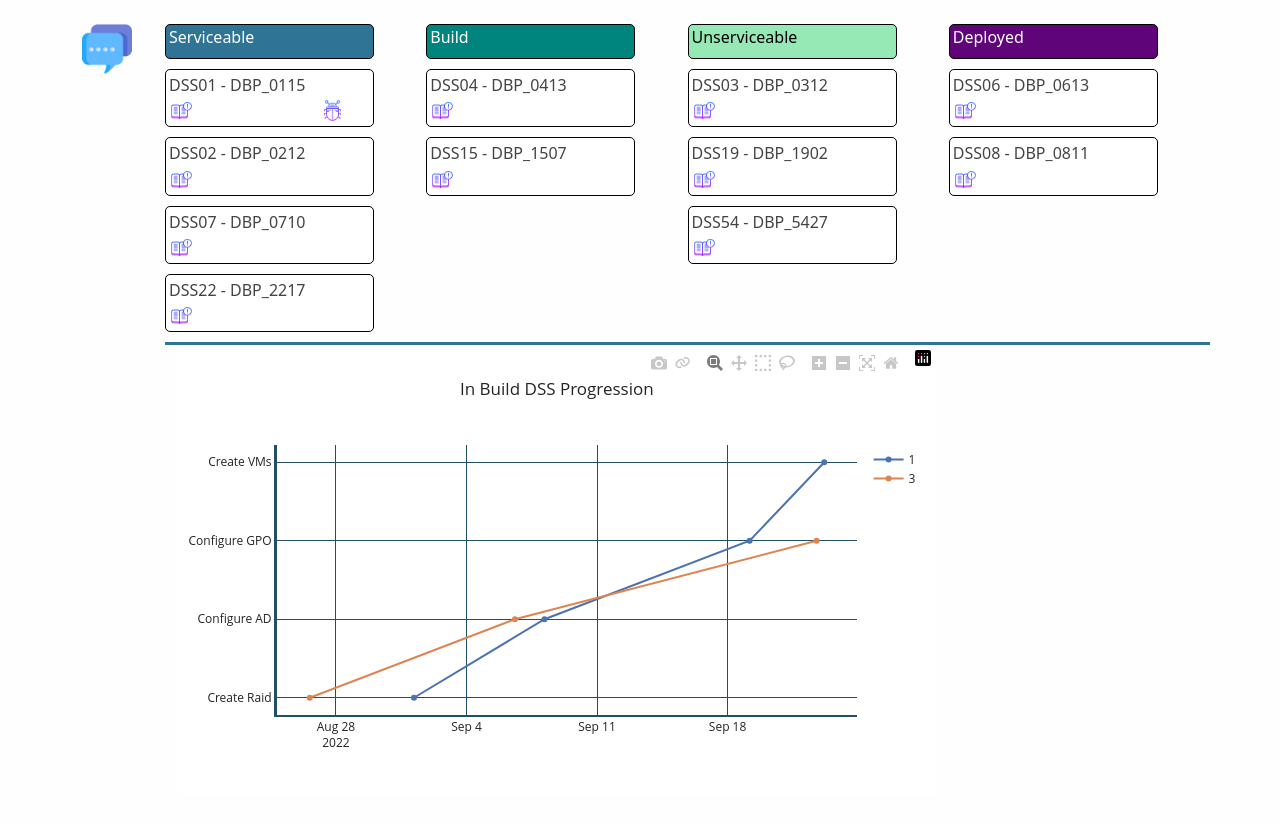
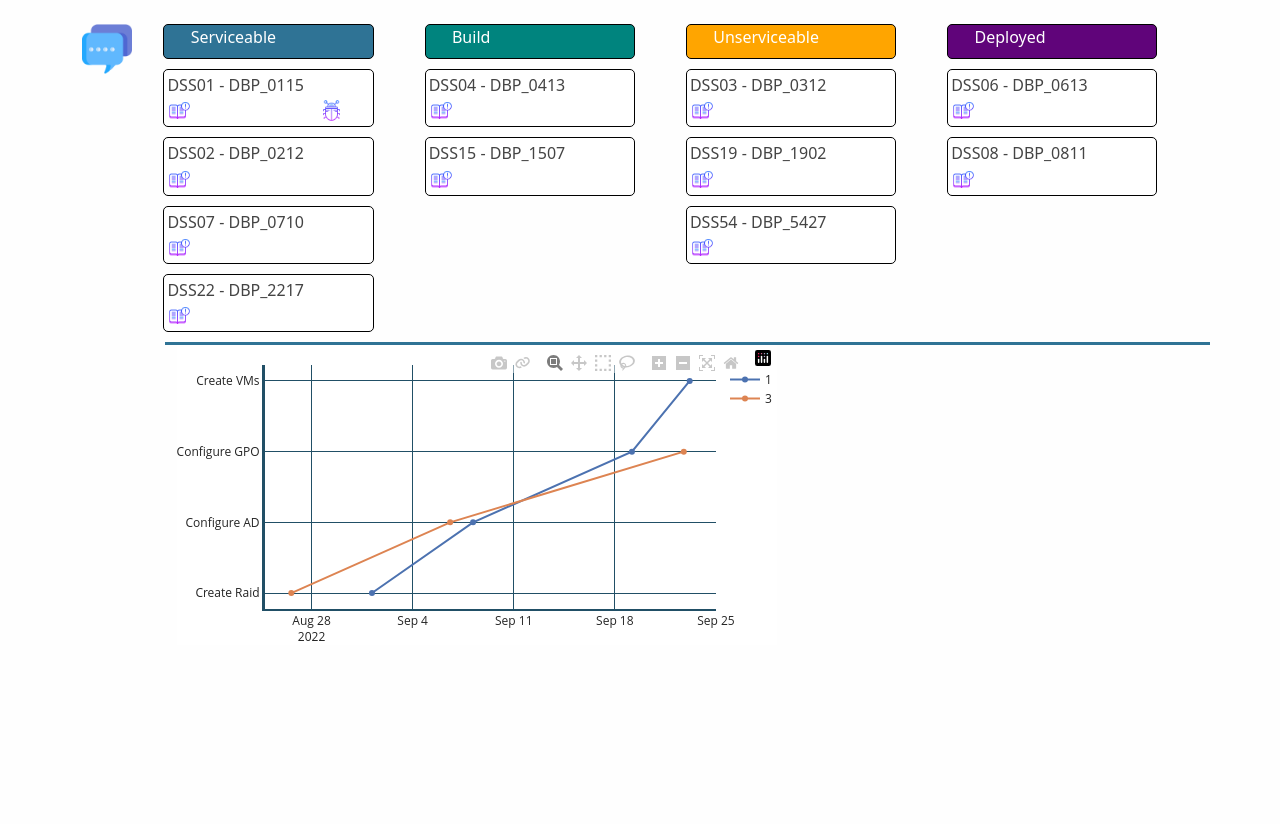
Before and after one commit to DaveM86/Status_Dashboard, a Django app: page / in a window 1280 px wide. Shown: the part 56-880 px from the top of the page. Run offline with Django 3.2, Linux system fonts and the light colour scheme; a user stored in the database is signed in; data comes from the database, SQL or seed files in the repository; both versions use the stored data as it was after the commit; parts of the project's set-up code (start-up, migrations or seed data) failed here and were passed over; some libraries are stand-ins or nearby versions.

Commit message:
Update Home Layout

```diff
--- a/board/static/board/main.css
+++ b/board/static/board/main.css
@@ -172,9 +172,10 @@ img.icon {
 }
 
 .head-Unserviceable{
-  background-color: #96E9B4;
+  /* background-color: #96E9B4; */
+  background-color: #FFA500;
   border: solid 1px black;
-  color: black;
+  color: white;
 }
 
 .head-Deployed{
--- a/board/templates/board/home.html
+++ b/board/templates/board/home.html
@@ -42,9 +42,9 @@
 		<div class="col-md-11">
 		  	<div class="row">
 		  		{% for state in  serviceablility_headings%}
-					<div class="col-md-{{ column_width }}">
+					<div class="col-md-{{ column_width }}" style="padding-left: 1%;">
 						<div class="row">
-							<article class="media content-section head-{{ state }}" style="width:80%">
+							<article class="media content-section head-{{ state }}" style="padding-left: 10%; width:80%">
 								<div><h6>{{ state }}</h6></div>
 							</article>
 						</div>
--- a/board/urls.py
+++ b/board/urls.py
@@ -23,5 +23,4 @@ urlpatterns = [
     path('comment/new/', CommentCreateView.as_view(), name='comment-create'),
     path('<int:pk>/software/update/', DSSUpdateView.as_view(), name='software-update'),
     path('deployment/', DeploymentListView.as_view(), name='deployment'),
-    path('<int:pk>/build/update/', BuildUpdateView.as_view(), name='build-update'),
 ]
--- a/board/views.py
+++ b/board/views.py
@@ -1,5 +1,4 @@
 from re import template
-from tkinter.tix import COLUMN
 from django.shortcuts import render
 from django.db.models import Count
 from django.http import HttpResponse
@@ -73,8 +72,11 @@ class DSSListView(LoginRequiredMixin, ListView):
 
 		#Generate Line graph of Inbuild progression
 		build_data = DatesOfBuildStages.objects.values()
+
 		df = pd.DataFrame(build_data)
+
 		df = df.pivot(index='build_item_id', columns='build_stage_id', values='date')
+
 		traces=[go.Scatter(
 			x = df.loc[name],
 			y = df.columns,
@@ -83,9 +85,9 @@ class DSSListView(LoginRequiredMixin, ListView):
 			)for name in df.index]
 
 		layout = go.Layout(
-			title = 'In Build DSS Progression',
-			plot_bgcolor = 'white'
-		)
+			# title = 'In Build DSS Progression',
+			plot_bgcolor = 'white',
+			)
 
 		fig = go.Figure(data=traces,layout=layout)
 
@@ -95,9 +97,14 @@ class DSSListView(LoginRequiredMixin, ListView):
 				tickvals = [1,2,3,4],
 				ticktext = ['Create Raid', 'Configure AD', 'Configure GPO', 'Create VMs'],
 				# tickangle = 30
-			),
-			template='seaborn'
-			)
+				),
+				template='seaborn',
+				margin=dict(l=0, r=20, t=20, b=20),
+				autosize=False,
+   				width=600,
+    			height=300,
+				)
+
 		fig.update_xaxes(showline=True, linewidth=2, linecolor='#214F66', mirror=False, gridcolor='#214F66')
 		fig.update_yaxes(showline=True, linewidth=3, linecolor='#214F66', mirror=False, gridcolor='#214F66')
 
@@ -123,15 +130,6 @@ class DSSUpdateView(LoginRequiredMixin, UpdateView):
 	def form_valid(self, form):
 		form.instance.author = self.request.user
 		return super().form_valid(form)
-
-class BuildUpdateView(LoginRequiredMixin, UpdateView):
-	model = DatesOfBuildStages
-	fields = ['build_item', 'build_stage', 'date']
-
-	def form_valid(self, form):
-		form.instance.author = self.request.user
-		return super().form_valid(form)
-
 
 class CommentCreateView(CreateView):
 	model = Comment
```
Also changed, not shown: db.sqlite3.
